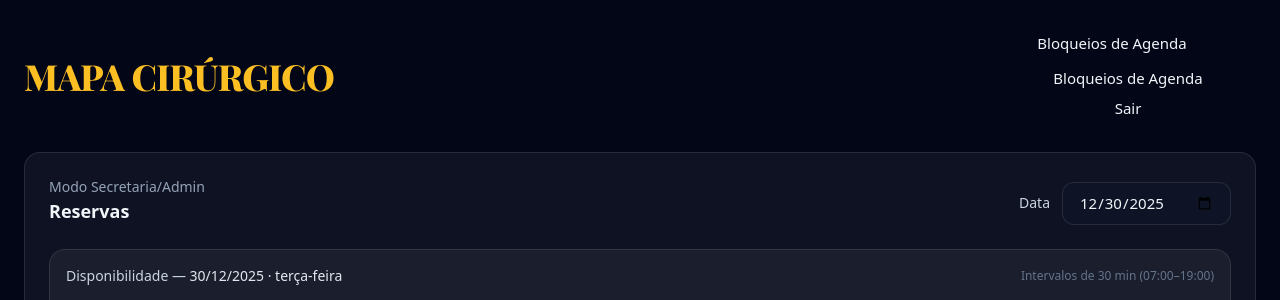
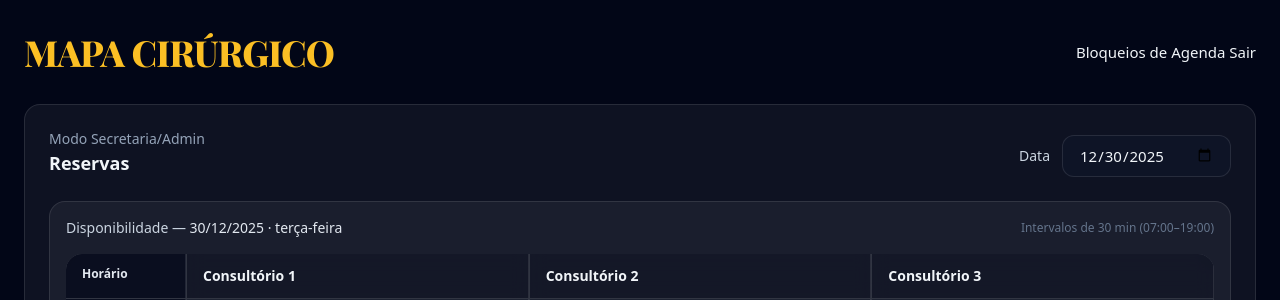
Before and after one commit to NextLevel2025Medical/agenda_consultorios, a FastAPI app: page /admin in a window 1280 px wide. Shown: the top 300 px of the page. Run offline with FastAPI, Linux system fonts and the light colour scheme; the visitor is signed in with stand-in values (Sample User, id 1); data comes from the database, SQL or seed files in the repository; data that the repository does not hold is empty; some libraries are stand-ins or nearby versions.

Commit message:
Add files via upload

```diff
--- a/templates/base.html
+++ b/templates/base.html
@@ -29,18 +29,14 @@
       </div>
 
       {% if current_user %}
-      <div class="top-actions flex flex-col gap-3 items-stretch">
-        <a class="btn-secondary w-72 text-center" href="/bloqueios">Bloqueios de Agenda</a>
+      <div class="top-actions">
+        <a class="btn-secondary top-action-btn" href="/bloqueios">Bloqueios de Agenda</a>
 
-        <div class="flex flex-col items-end gap-2">
-          <a class="btn-secondary w-64 text-center" href="/bloqueios">Bloqueios de Agenda</a>
+        <form method="post" action="/logout" style="display:inline;">
+          <button class="btn-secondary top-action-btn" type="submit">Sair</button>
+        </form>
+      </div>
 
-          <form method="post" action="/logout" class="w-64">
-            <button type="submit" class="btn-secondary w-full">Sair</button>
-          </form>
-        </div>
-
-      </div>
       {% endif %}
     </div>
 
--- a/templates/login.html
+++ b/templates/login.html
@@ -3,9 +3,6 @@
 <div class="max-w-lg mx-auto">
   <div class="rounded-2xl bg-white/5 border border-white/10 p-6">
     <h2 class="text-xl font-semibold">Entrar</h2>
-    <p class="text-slate-400 mt-2 text-sm">
-      Acesso separado por perfil: <b>Secretaria/Admin</b> ou <b>Médico</b>.
-    </p>
 
     {% if error %}
       <div class="mt-4 rounded-xl border border-red-500/30 bg-red-500/10 px-4 py-3 text-sm">
```
